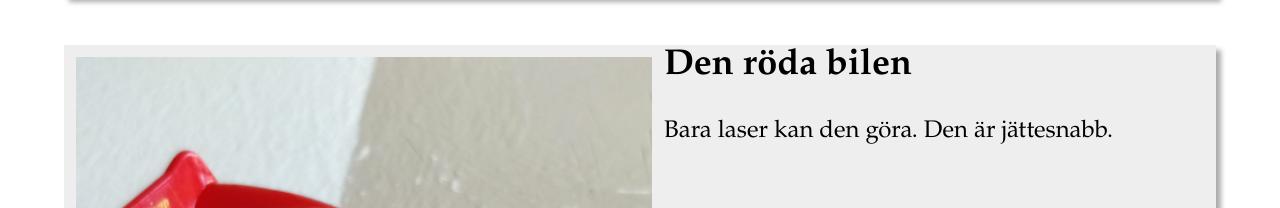
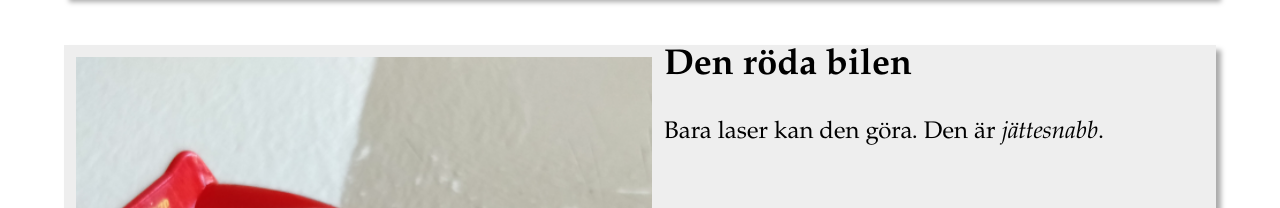
Before and after one commit to masak/syntax-driven, a React (Create React App) app: page / in a window 1280 px wide. Shown: the part 1709-1917 px from the top of the page. Built offline with nearby package versions, Linux system fonts and the light colour scheme.

Commit message:
One word in italics

```diff
--- a/src/components/CarList.js
+++ b/src/components/CarList.js
@@ -28,7 +28,7 @@ const cars = [
     body: (
       <Fragment>
         <h2>Den röda bilen</h2>
-        <p>Bara laser kan den göra. Den är jättesnabb.</p>
+        <p>Bara laser kan den göra. Den är <em>jättesnabb</em>.</p>
       </Fragment>
     ),
   },
```
